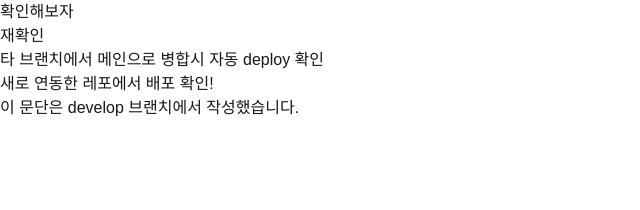
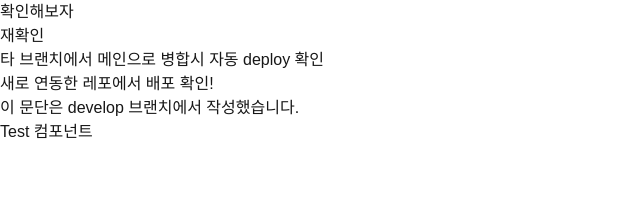
Before and after one commit to deploy-practice0215/deploy-practice, a Next.js app: page / in a window 1280 px wide. Shown: the top 210 px of the page, without its empty margins (0-640 px from the left). Built offline with nearby package versions, Linux system fonts and the light colour scheme.

Commit message:
feat: 테스트 컴포넌트 작성 (#6)

```diff
--- a/app/page.tsx
+++ b/app/page.tsx
@@ -1,3 +1,5 @@
+import Test from '@/components/Test';
+
 export default function Home() {
   return (
     <>
@@ -6,6 +8,7 @@ export default function Home() {
       <p>타 브랜치에서 메인으로 병합시 자동 deploy 확인</p>
       <p>새로 연동한 레포에서 배포 확인!</p>
       <p>이 문단은 develop 브랜치에서 작성했습니다.</p>
+      <Test />
     </>
   );
 }
--- /dev/null
+++ b/components/Test.tsx
@@ -0,0 +1,5 @@
+export default function Test() {
+  return (
+    <div>Test 컴포넌트</div>
+  )
+}
```
